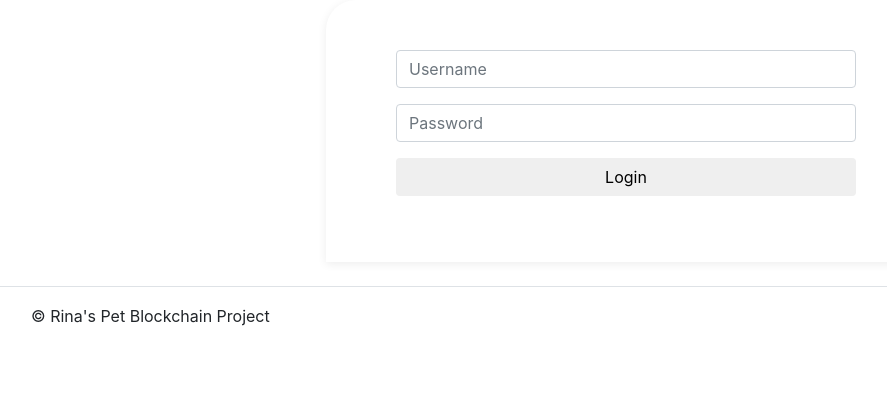
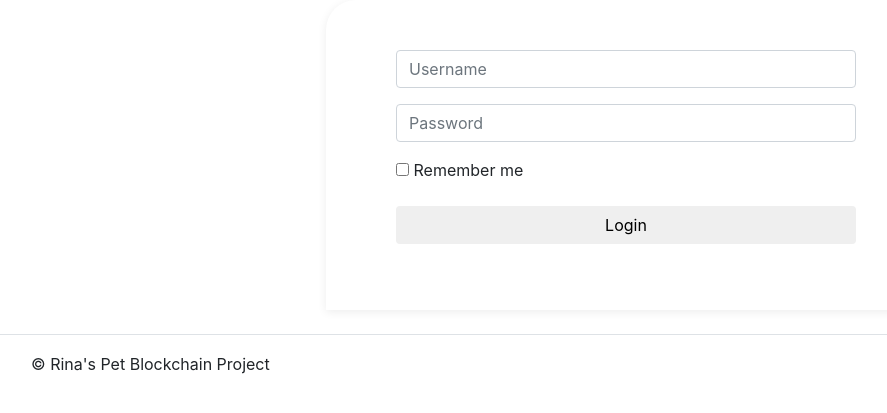
Before and after one commit to Rinatass/BlockChainPet, a Flask app: page /login in a window 1280 px wide. Shown: the part 56-469 px from the top of the page, without its empty margins (14-901 px from the left). Run offline with Flask 3, Linux system fonts and the light colour scheme; parts of the project's set-up code (start-up, migrations or seed data) failed here and were passed over.

Commit message:
added redirect to next with login

```diff
--- a/app/__init__.py
+++ b/app/__init__.py
@@ -3,6 +3,7 @@ from flask_login import LoginManager
 from app.config import SettingsFactory
 from app.models import User
 from app.database import get_user_by_id
+
 app = Flask(__name__)
 
 app_settings = SettingsFactory().get_settings('app')
@@ -12,6 +13,7 @@ app.config['SECRET_KEY'] = app_settings.secret_key
 app.config['DEBUG'] = debug
 
 login_manager = LoginManager(app)
+login_manager.login_view = 'main.login'
 
 
 @login_manager.user_loader
--- a/app/static/style.css
+++ b/app/static/style.css
@@ -7,3 +7,13 @@
     border-top-right-radius: 30px;
     box-shadow: 0px 2px 10px rgba(0, 0, 0, 0.075);
 }
+
+.login-form form{
+    background-color: #fff;
+    max-width: 600px;
+    margin: auto;
+    padding: 50px 70px;
+    border-top-left-radius: 30px;
+    border-top-right-radius: 30px;
+    box-shadow: 0px 2px 10px rgba(0, 0, 0, 0.075);
+}
--- a/app/templates/login.html
+++ b/app/templates/login.html
@@ -1,7 +1,7 @@
 {%extends 'base.html'%}
 {%block content%}
-    <div class="registration-form">
-        <form method="post">
+    <div class="login-form">
+        <form action="" method="post">
             <div class="form-icon">
                 <span><i class="icon icon-user"></i></span>
             </div>
@@ -12,6 +12,10 @@
                 <input type="password" class="form-control item" id="password" name="password" placeholder="Password">
             </div>
             <div class="form-group">
+                <input type="checkbox" id="checkbox" name="checkbox">
+                <label for="checkbox">Remember me</label>
+            </div>
+            <div class="form-group">
                 <button type="submit" class="btn btn-block create-account">Login</button>
             </div>
         </form>
--- a/app/views.py
+++ b/app/views.py
@@ -1,9 +1,9 @@
 
 from flask import render_template, request, flash, url_for, redirect, Blueprint
-from flask_login import login_user, login_required, logout_user
+from flask_login import login_user, login_required, logout_user, current_user
 from .database import *
 
-my_app = Blueprint('blockchain_app', __name__, template_folder='templates')
+my_app = Blueprint('main', __name__, template_folder='templates')
 
 
 @my_app.route('/')
@@ -48,13 +48,14 @@ def login():
     if request.method == 'POST':
         username = request.values.get('username').lower()
         password = request.values.get('password')
+        remember_me = request.values.get('checkbox')
 
         user = get_user_by_login(username)
         password_hash = sha256(password.encode('utf-8')).hexdigest()
+
         if user and user.password == password_hash:
-            user
-            login_user(user)
-            return redirect(url_for('blockchain_app.index'))
+            login_user(user, remember=remember_me)
+            return redirect(request.args.get('next') or url_for('main.index'))
         flash('Invalid login or password')
 
     return render_template('login.html')
```
